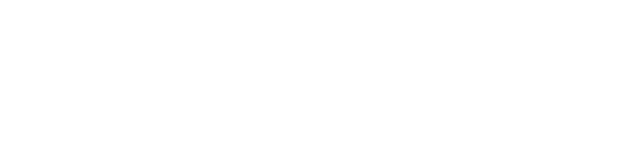
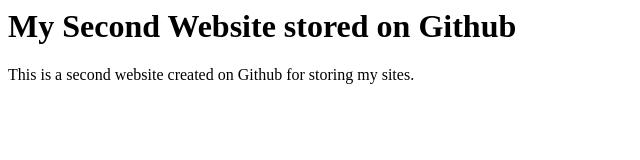
Before and after one commit to alanmatutino/wk1_assignment_2, a plain HTML site: page index.html in a window 1280 px wide. Shown: the whole page, without its empty margins (0-640 px from the left). Drawn offline with Linux system fonts and the light colour scheme.

Commit message:
Update index.html

```diff
--- a/index.html
+++ b/index.html
@@ -1,5 +1,8 @@
 <html>
-<head>
-<title>My Second
-</head>
+  <head>
+    <title>My Second Website</title>
+  </head>
+  <body>
+    <h1>My Second Website stored on Github</h1>
+    <p>This is a second website created on Github for storing my sites.</p>
 </html>
```
